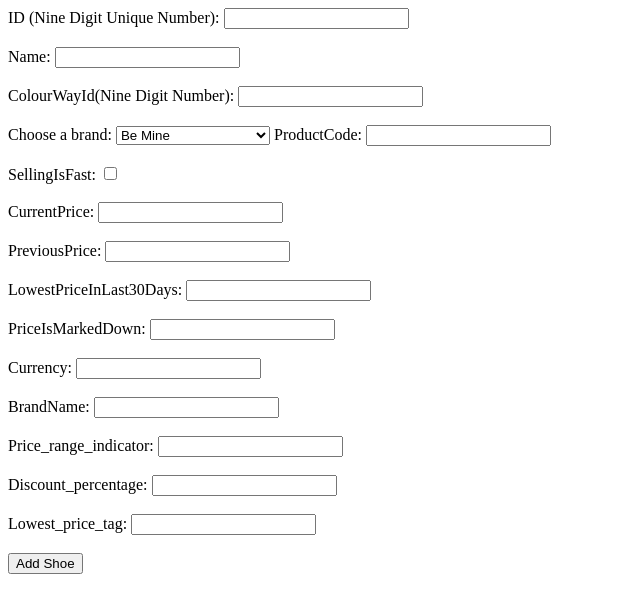
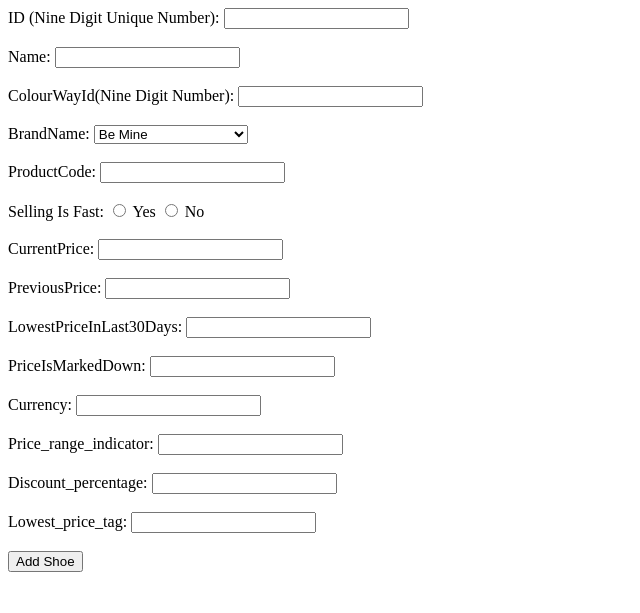
Before and after one commit to avinashd144/pda_20032381, a Flask app: template templates/addShoes.html in a window 1280 px wide. Shown: the top 613 px of the page, without its empty margins (0-640 px from the left). Run offline with Flask 3, Linux system fonts and the light colour scheme; the template is opened without the code that fills it, so the values that code supplies are empty.

Commit message:
Clean up

```diff
--- a/templates/addShoes.html
+++ b/templates/addShoes.html
@@ -37,7 +37,7 @@
 
     <!-- BrandName:
     <input type="text", name="brandName"><br/><br/> -->
-    <label for="fbrandName">Choose a brand:</label>
+    <label for="fbrandName">BrandName:</label>
     <select id="fbrandName" name="brandName">
         <option value="Be Mine">Be Mine</option>
         <option value="ASOS DESIGN">ASOS DESIGN</option>
@@ -58,7 +58,7 @@
         <option value="Public Desire Wide Fit">Public Desire Wide Fit</option>
         <option value="Koi Footwear">Koi Footwear</option>
         <option value="SEQWL">SEQWL</option>
-    </select>
+    </select><br/><br/>
 
 
     <!-- ProductCode (Nine Digit Number): -->
@@ -68,8 +68,12 @@
     oninput="this.value = this.value.replace(/[^0-9]/g, '');"
     maxlength="9" minlength="9"><br/><br/>
 
-    SellingIsFast:
-    <input type="checkbox" name="sellingIsFast"><br/><br/>
+    <!-- SellingIsFast:
+    <input type="checkbox" name="sellingIsFast"><br/><br/> -->
+    <label>Selling Is Fast:
+      <input type="radio" id="sellingYes" name="sellingIsFast" value="1" required> Yes
+      <input type="radio" id="sellingNo" name="sellingIsFast" value="0"> No
+  </label><br/><br/>
 
     CurrentPrice:
     <input type="number", name="currentPrice"><br/><br/>
@@ -84,7 +88,7 @@
     <input type="number", name="priceIsMarkedDown"><br/><br/>
 
     Currency: <input type="number", name="currency"><br/><br/>
-    BrandName: <input type="number", name="brandName"><br/><br/>
+
     Price_range_indicator: <input type="text", name="price_range_indicator"><br/><br/>
     Discount_percentage: <input type="number", name="discount_percentage"><br/><br/>
     Lowest_price_tag: <input type="text", name="lowest_price_tag"><br/><br/>
```
